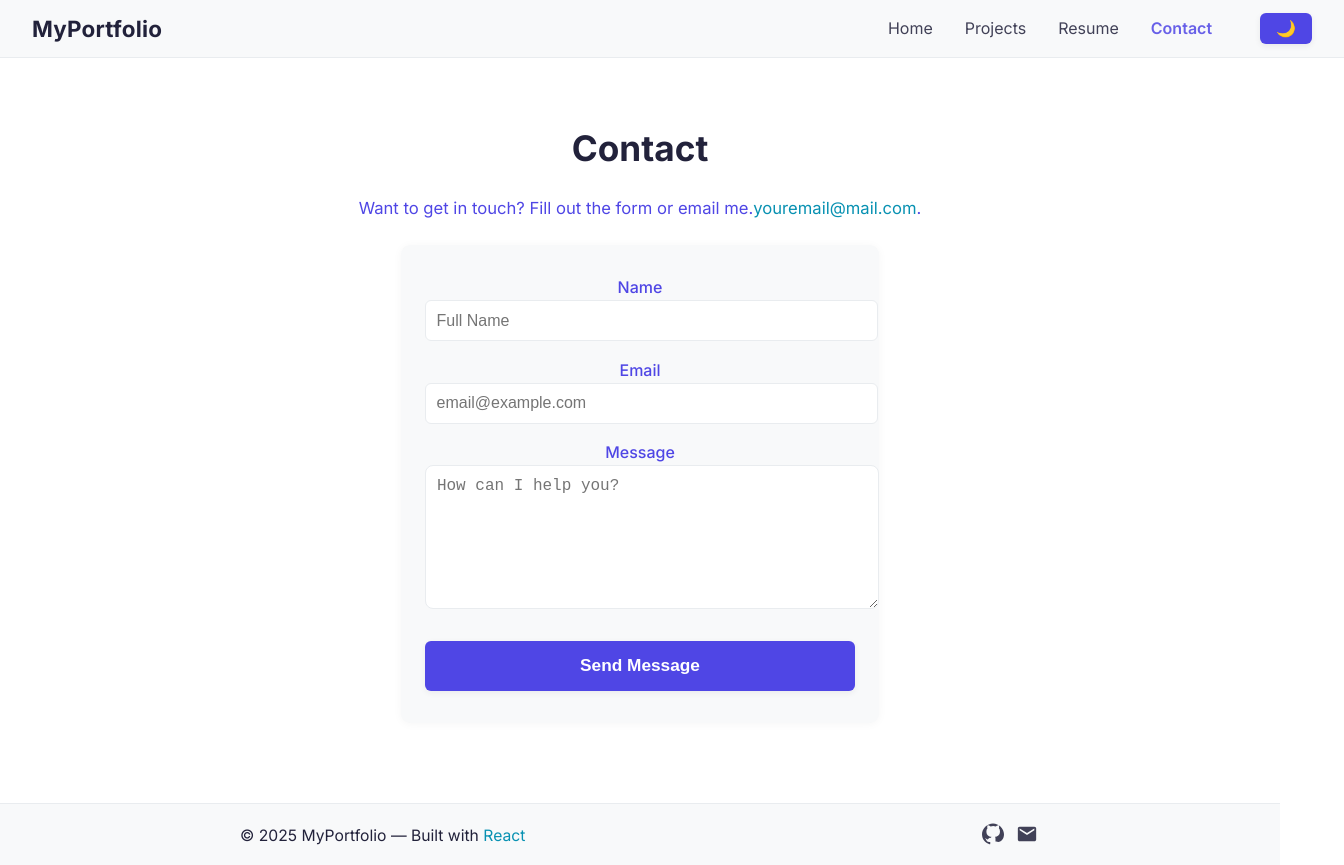
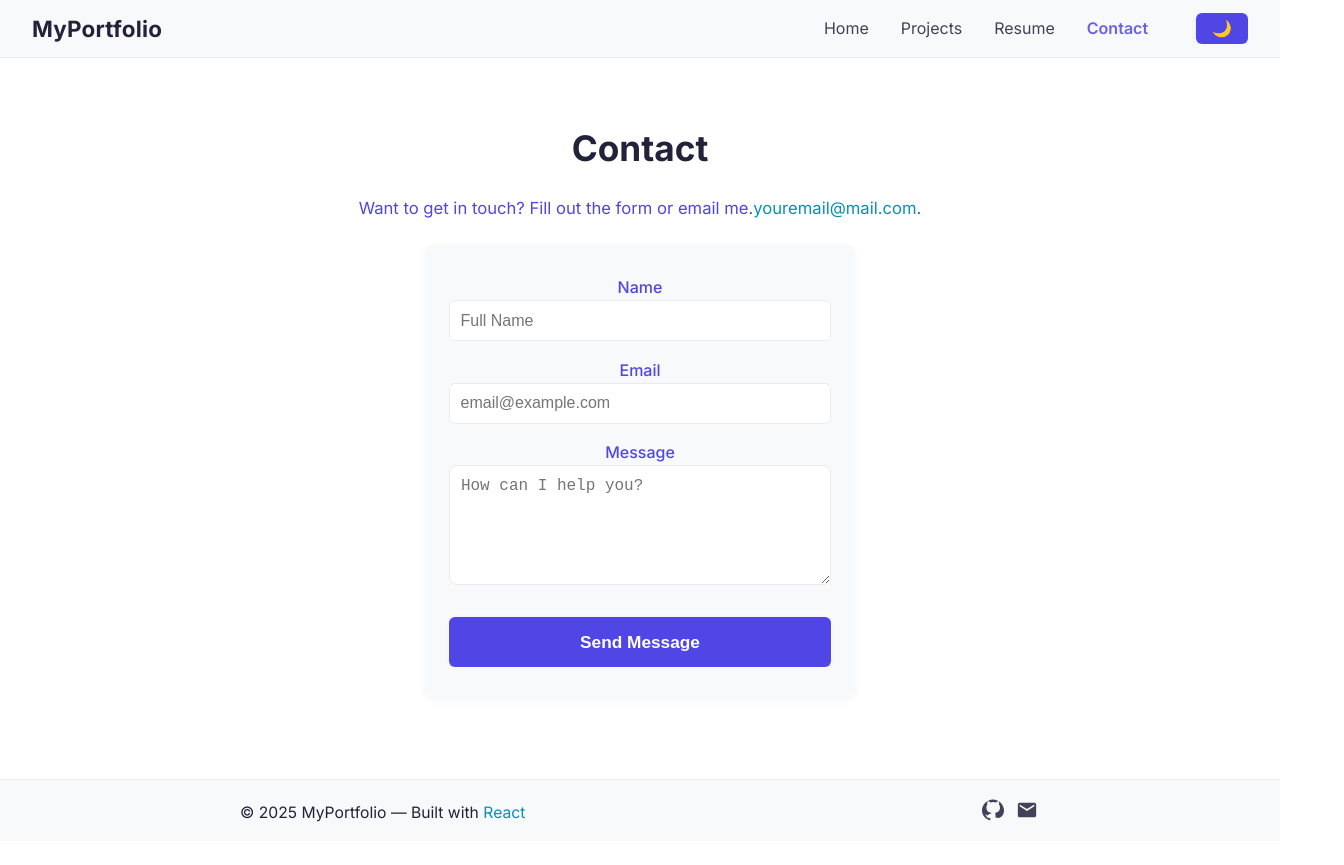
Before and after one commit to Workflow-Manager-admin/devportfolio-hub-98241-6f725ef9, a React (Create React App) app in the folder portfolio_frontend/: page /contact in a window 1280 px wide. Shown: the whole page, 1344 px wide, since content can reach past the window. After the commit the page ends 841 px from the top, so only its background shows below. Built offline with nearby package versions, Linux system fonts and the light colour scheme; the HTML template or start-up script is replaced by a standard one.

Commit message:
CheckPoint

```diff
--- a/portfolio_frontend/src/App.css
+++ b/portfolio_frontend/src/App.css
@@ -20,6 +20,10 @@
   --text-secondary: var(--primary);
   --button-bg: var(--primary);
   --button-text: #fff;
+  /* Prevent body from exceeding viewport width */
+  width: 100vw;
+  overflow-x: hidden;
+  box-sizing: border-box;
 }
 [data-theme="dark"] {
   --bg-primary: #1a1a1a;
@@ -39,6 +43,10 @@ body, html {
   font-family: 'Inter', 'Segoe UI', Arial, Helvetica, sans-serif;
   font-size: 16px;
   scroll-behavior: smooth;
+  width: 100vw;
+  /* Prevent horizontal scroll */
+  overflow-x: hidden;
+  box-sizing: border-box;
 }
 
 .App {
@@ -48,11 +56,17 @@ body, html {
   display: flex;
   flex-direction: column;
   min-width: 0;
+  max-width: 100vw;
+  overflow-x: hidden;
+  box-sizing: border-box;
 }
 
 .main-content {
   flex: 1 0 auto;
   padding-bottom: 2.5rem;
+  max-width: 100vw;
+  overflow-x: hidden;
+  box-sizing: border-box;
 }
 
 /* ---- TYPOGRAPHY ---- */
@@ -285,6 +299,9 @@ a:focus {
   background: none;
   padding-left: 1.25rem;
   padding-right: 1.25rem;
+  box-sizing: border-box;
+  overflow-x: hidden;
+  position: relative;
 }
 @media (max-width:640px) {
   .content {
@@ -313,6 +330,10 @@ a:focus {
   flex-wrap: wrap;
   gap: 2.2rem;
   justify-content: center;
+  width: 100%;
+  max-width: 100vw;
+  overflow-x: hidden;
+  box-sizing: border-box;
 }
 
 /* ---- PROJECT CARD ---- */
@@ -322,13 +343,15 @@ a:focus {
   box-shadow: 0 2px 18px 0 rgba(0,0,0,0.04);
   border-radius: 9px;
   padding: 2rem 1.4rem;
-  min-width: 260px;
+  width: 100%;
   max-width: 350px;
   flex: 1 0 260px;
   border: 1px solid var(--border-color);
   display: flex;
   flex-direction: column;
   align-items: flex-start;
+  box-sizing: border-box;
+  overflow-x: hidden;
 }
 .project-card .project-title {
   font-weight: 700;
@@ -459,8 +482,11 @@ a:focus {
   }
   .project-card {
     padding: 1.2rem 0.7rem;
-    min-width: 90vw;
-    max-width: 97vw;
+    width: 97vw !important;
+    max-width: 100vw;
+    min-width: 0;
+    box-sizing: border-box;
+    overflow-x: hidden;
   }
   .resume-section {
     margin-bottom: 1.3rem;
--- a/portfolio_frontend/src/index.css
+++ b/portfolio_frontend/src/index.css
@@ -1,3 +1,12 @@
+/* base box-sizing and overflow fix for all elements */
+*,
+*::before,
+*::after {
+  box-sizing: border-box;
+  max-width: 100vw;
+  overflow-x: hidden;
+}
+
 body {
   margin: 0;
   font-family: -apple-system, BlinkMacSystemFont, 'Segoe UI', 'Roboto', 'Oxygen',
```
Also changed, not shown: 1 other file (tests, documents, lock files or other folders).
